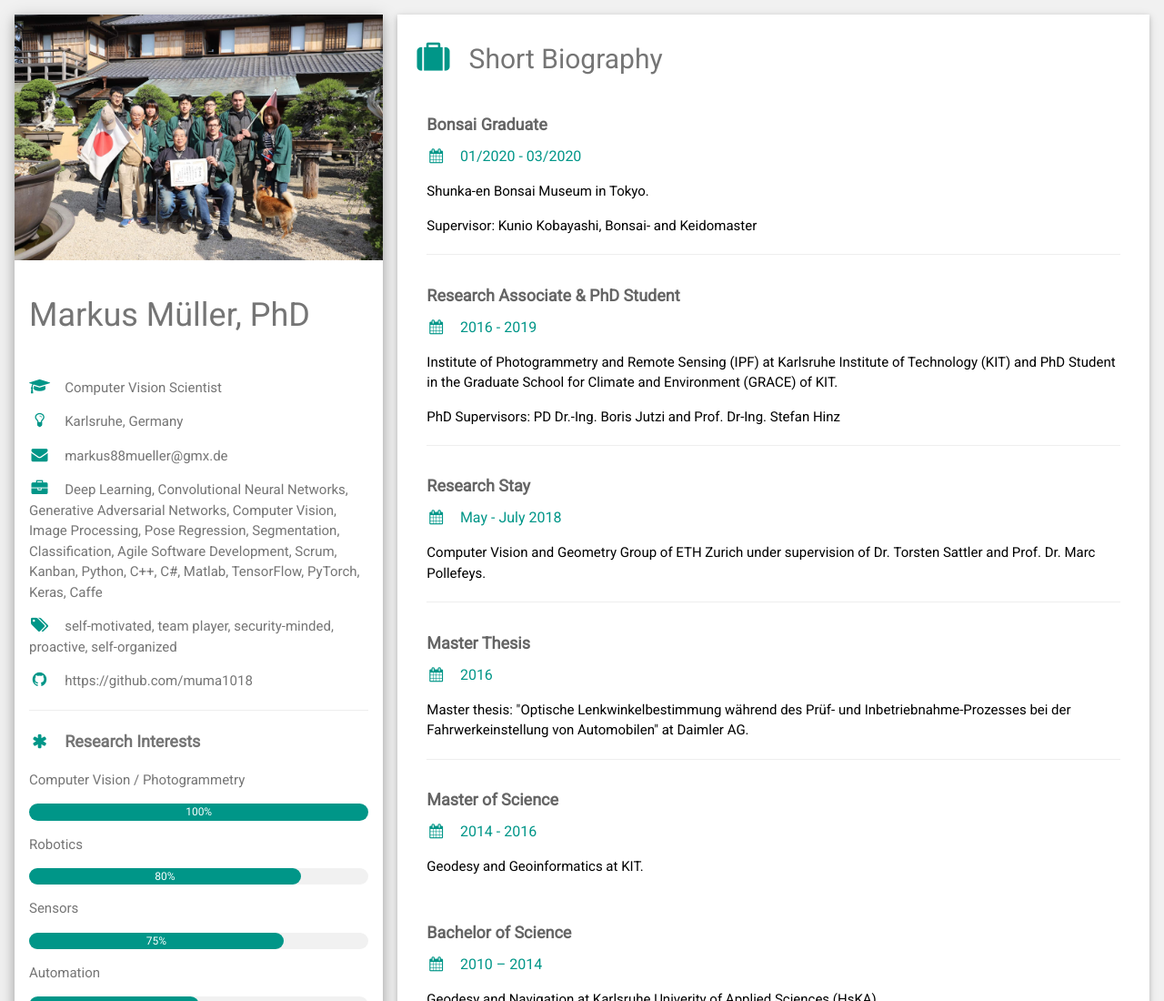
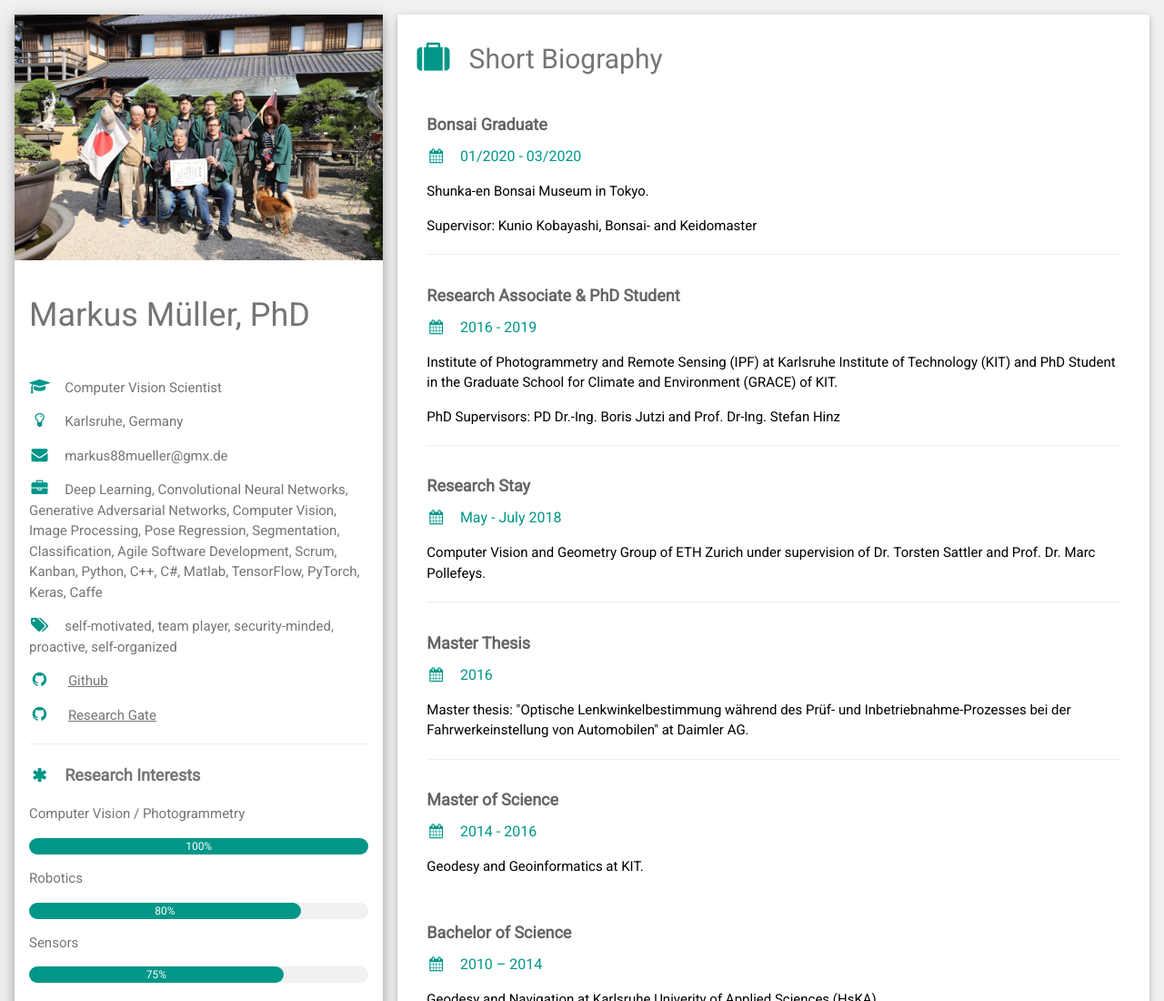
Before and after one commit to muma1018/muma1018.github.io, a plain HTML site: page index.html in a window 1280 px wide. Shown: the top 1100 px of the page at 91% size. Drawn offline with nearby package versions, Linux system fonts and the light colour scheme.

Commit message:
Update index.html

```diff
--- a/index.html
+++ b/index.html
@@ -52,7 +52,8 @@
                         </p>
                         <p><i class="fa fa-briefcase fa-fw w3-margin-right w3-large w3-text-teal"></i>Deep Learning, Convolutional Neural Networks, Generative Adversarial Networks, Computer Vision, Image Processing, Pose Regression, Segmentation, Classification, Agile Software Development, Scrum, Kanban, Python, C++, C#, Matlab, TensorFlow, PyTorch, Keras, Caffe</p>
                         <p><i class="fa fa-tags fa-fw w3-margin-right w3-large w3-text-teal"></i>self-motivated, team player, security-minded, proactive, self-organized</p>
-                        <p><i class="fa fa-github fa-fw w3-margin-right w3-large w3-text-teal"></i>https://github.com/muma1018</p>
+                        <p><i class="fa fa-github fa-fw w3-margin-right w3-large w3-text-teal"></i>   <a href="https://github.com/muma1018">Github</a> </p>
+                        <p><i class="fa fa-github fa-fw w3-margin-right w3-large w3-text-teal"></i>   <a href="https://www.researchgate.net/profile/Markus_Mueller44">Research Gate</a> </p>
                         <hr>
 
                         <p class="w3-large"><b><i
```
